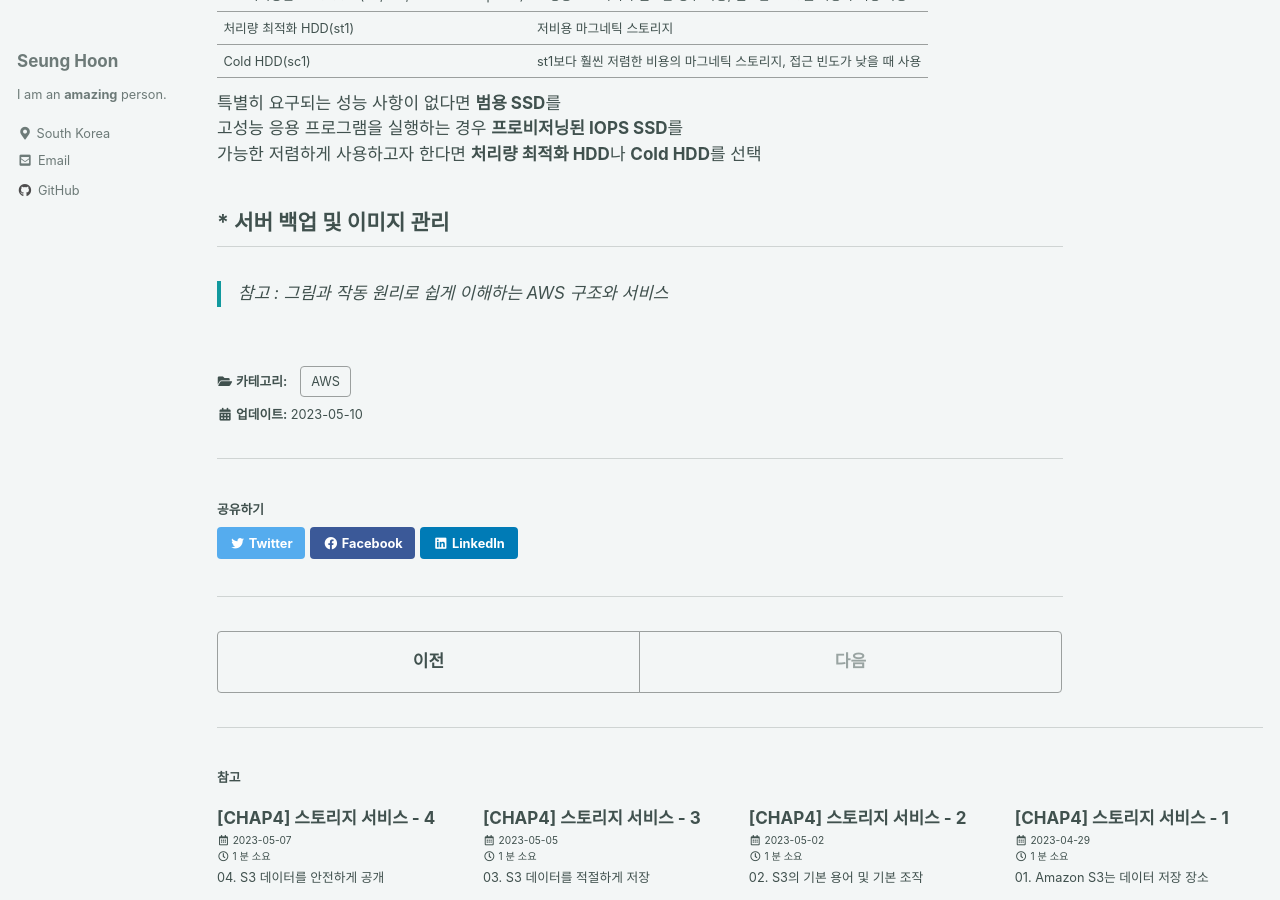
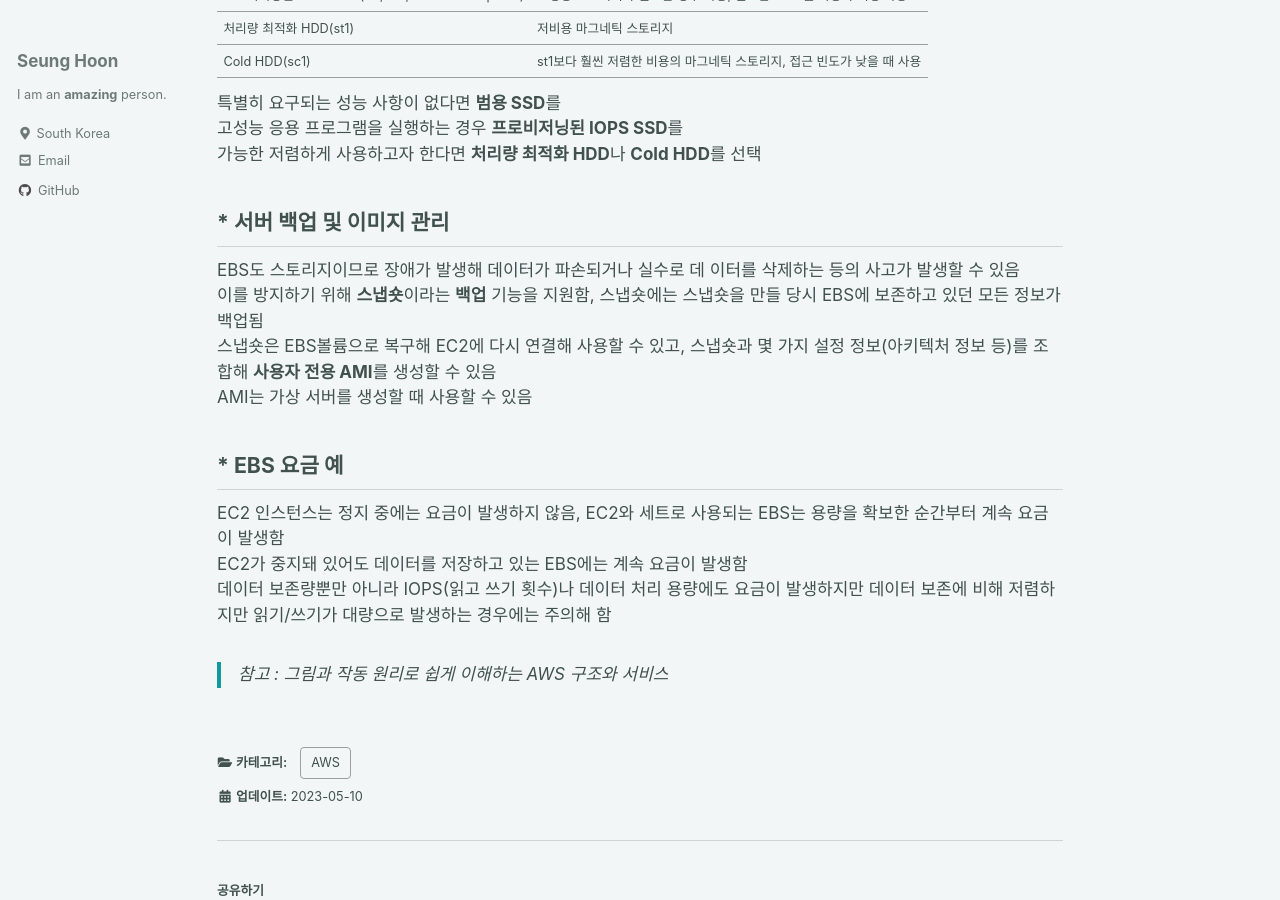
Before and after one commit to ibk01161/ibk01161.github.io, a Jekyll site: the page built from _posts/2023-05-10-aws4_05.md, in a window 1280 px wide and 900 px high, scrolled down 615 px. Built offline with Jekyll 4.4.1, drawn with Linux system fonts in a browser that asks for light colours; cached includes are drawn as plain includes.

Commit message:
Add Post

```diff
--- a/_posts/2023-05-10-aws4_05.md
+++ b/_posts/2023-05-10-aws4_05.md
@@ -30,6 +30,17 @@ EBS의 쓰기/읽기 성능은 **IOPS(Input/Output Per Second)** 라는 초당
 
 ## * 서버 백업 및 이미지 관리
 
+EBS도 스토리지이므로 장애가 발생해 데이터가 파손되거나 실수로 데 이터를 삭제하는 등의 사고가 발생할 수 있음
+이를 방지하기 위해 **스냅숏**이라는 **백업** 기능을 지원함, 스냅숏에는 스냅숏을 만들 당시 EBS에 보존하고 있던 모든 정보가 백업됨
+스냅숏은 EBS볼륨으로 복구해 EC2에 다시 연결해 사용할 수 있고, 스냅숏과 몇 가지 설정 정보(아키텍처 정보 등)를 조합해 **사용자 전용 AMI**를 생성할 수 있음
+AMI는 가상 서버를 생성할 때 사용할 수 있음
+
+
+## * EBS 요금 예
+
+EC2 인스턴스는 정지 중에는 요금이 발생하지 않음, EC2와 세트로 사용되는 EBS는 용량을 확보한 순간부터 계속 요금이 발생함
+EC2가 중지돼 있어도 데이터를 저장하고 있는 EBS에는 계속 요금이 발생함
+데이터 보존량뿐만 아니라 IOPS(읽고 쓰기 횟수)나 데이터 처리 용량에도 요금이 발생하지만 데이터 보존에 비해 저렴하지만 읽기/쓰기가 대량으로 발생하는 경우에는 주의해 함
 
 
 > 참고 : 그림과 작동 원리로 쉽게 이해하는 AWS 구조와 서비스
```
